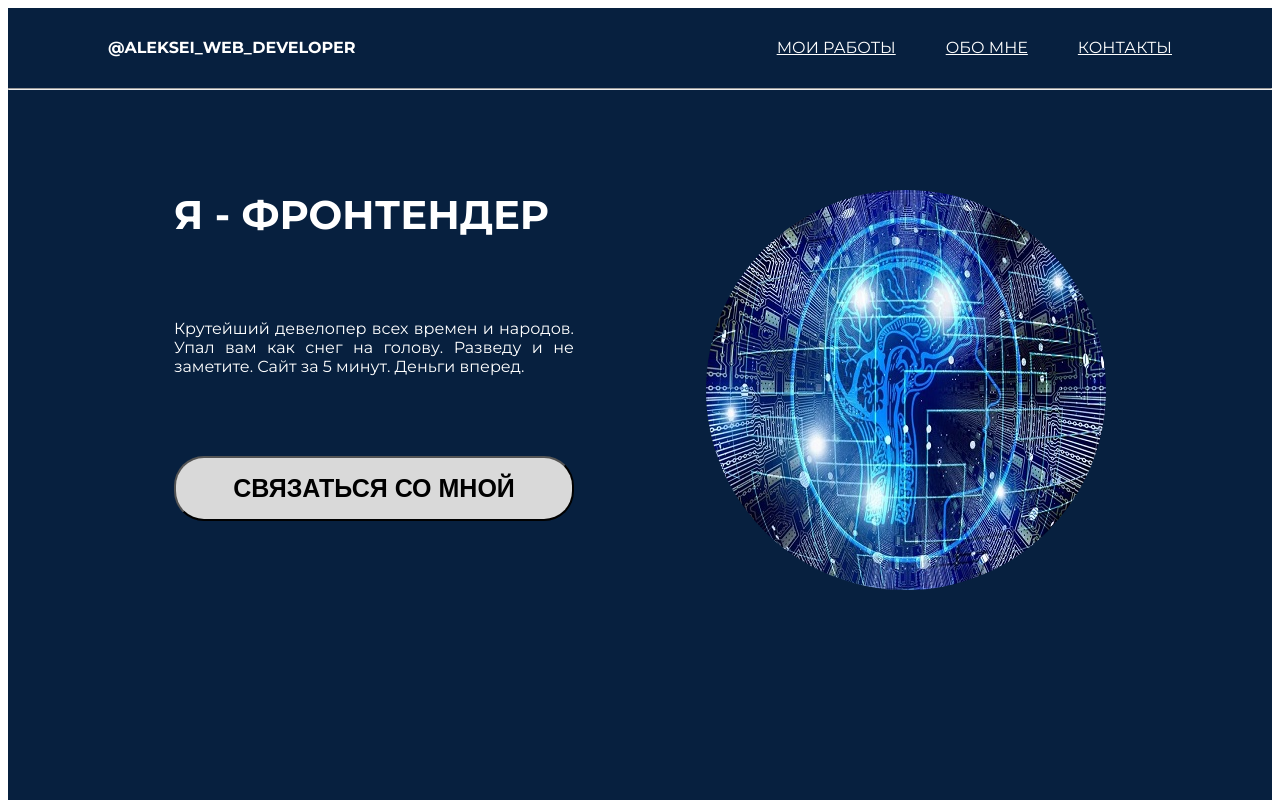
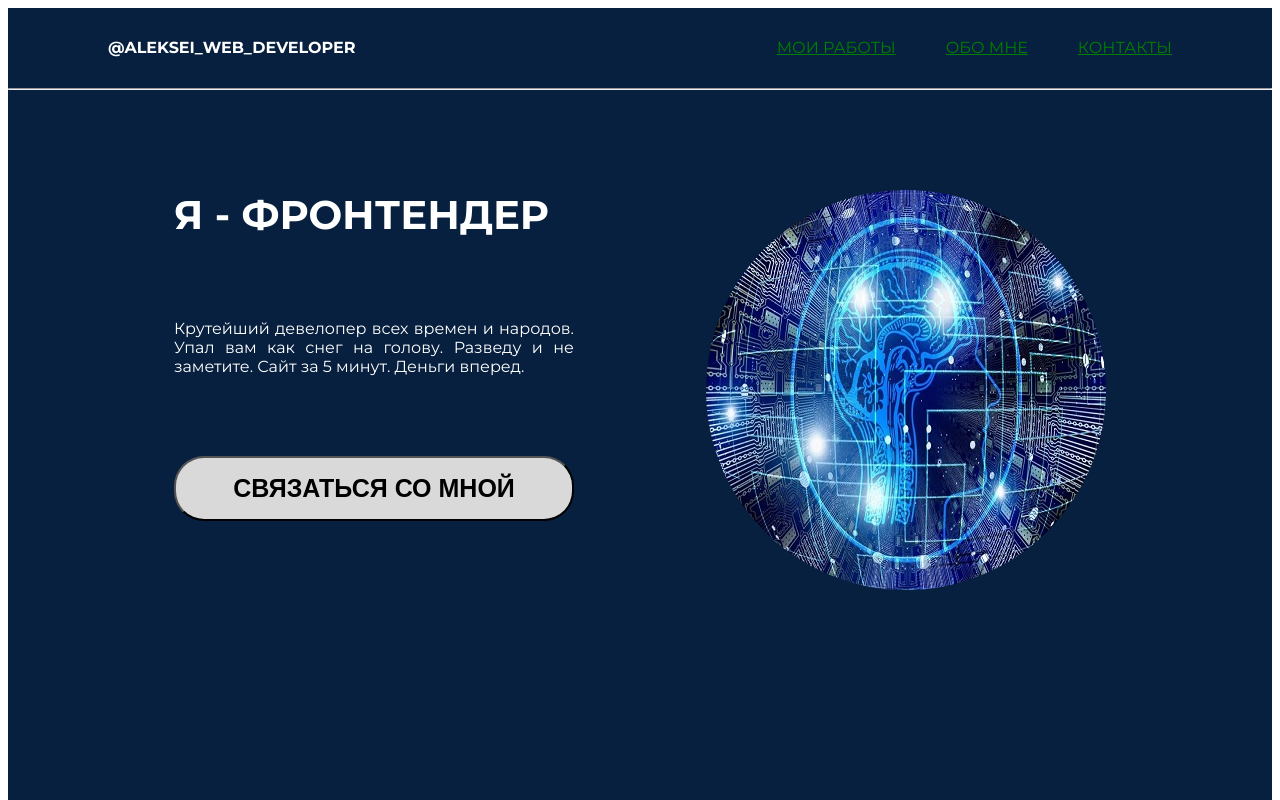
Before and after one commit to babushkinale/Portfolio, a plain HTML site: page index.html in a window 1280 px wide. Shown: the top 800 px of the page. Drawn offline with Linux system fonts and the light colour scheme.

Commit message:
Update index.html

```diff
--- a/index.html
+++ b/index.html
@@ -12,9 +12,9 @@
                 <div class="me"><b>@ALEKSEI_WEB_DEVELOPER</b></div>
             </div>
             <div class="about">
-                <a href="#proj" style="color: white;">МОИ РАБОТЫ</a>
-                <a href="#about" style="color: white;">ОБО МНЕ</a>
-                <a href="#contact" style="color: white;">КОНТАКТЫ</a>
+                <a href="#proj" style="color: green;">МОИ РАБОТЫ</a>
+                <a href="#about" style="color: green;">ОБО МНЕ</a>
+                <a href="#contact" style="color: green;">КОНТАКТЫ</a>
             </div>
         </div>
     </header>
```
